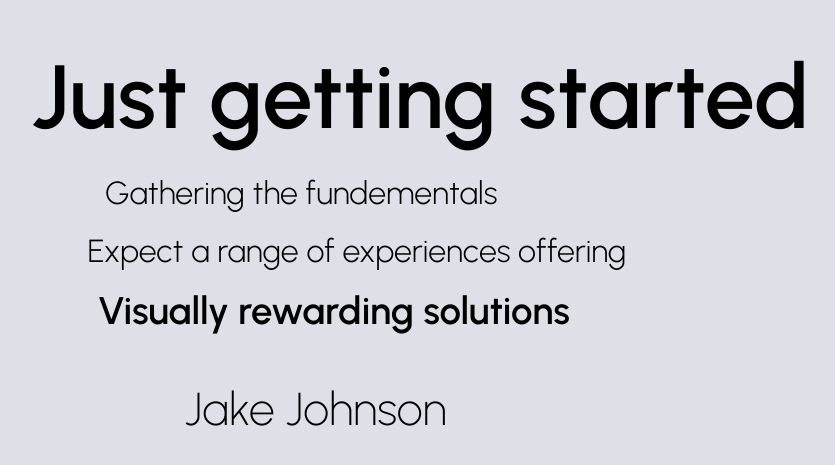
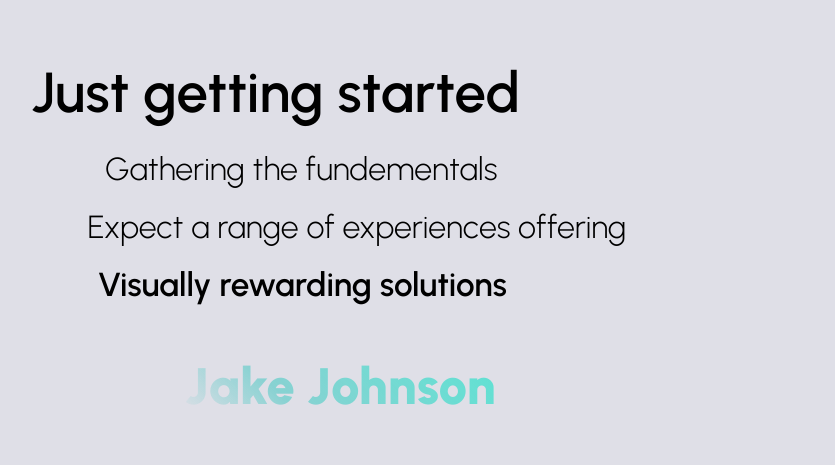
Before and after one commit to JakeJohnson21/im-jake-johnson, a React (Create React App) app: page / in a window 1280 px wide. Shown: the part 137-602 px from the top of the page, without its empty margins (20-855 px from the left). Built offline with nearby package versions, Linux system fonts and the light colour scheme.

Commit message:
font-size adjustments

```diff
--- a/src/components/DevBanner.js
+++ b/src/components/DevBanner.js
@@ -8,7 +8,9 @@ function DevBanner() {
           Expect a range of experiences offering
         </p>
         <p className="banner__subtitle_item">Visually rewarding solutions</p>
-        <p className="name">Jake Johnson</p>
+        <p className="name" data-text="Jake Johnson">
+          Jake Johnson
+        </p>
       </div>
     </section>
   );
--- a/src/styles/DevBanner.css
+++ b/src/styles/DevBanner.css
@@ -4,7 +4,7 @@
 }
 .banner__title {
   margin-top: 0;
-  font-size: 7vw;
+  font-size: 4.4vw;
   font-family: urbanist;
   font-weight: 600;
   font-style: normal;
@@ -14,7 +14,7 @@
 }
 .banner__subtitle {
   font-family: "urbanist";
-  font-size: 2.1vw;
+  font-size: 1vw;
   font-weight: 700;
   margin-left: 3vw;
 }
@@ -41,13 +41,25 @@
 .banner__subtitle_item:nth-child(3) {
   font-weight: 600;
   margin-top: 1vh;
-  font-size: 3vw;
+  font-size: 2.6vw;
   position: relative;
   left: 0.8vw;
 }
 .name {
-  font-weight: 200;
-  font-size: 3.6vw;
+  width: fit-content;
+  background: rgb(103, 144, 180);
+  background: linear-gradient(
+    43deg,
+    rgba(103, 144, 180, 0) 0%,
+    rgba(58, 198, 191, 0.6587228641456583) 32%,
+    rgba(61, 227, 206, 1) 100%
+  );
+  opacity: 0.8;
+  position: relative;
+  color: transparent;
+  background-clip: text;
+  font-weight: 900;
+  font-size: 4vw;
   margin-left: 9vw;
   margin-top: 1em;
 }
```
